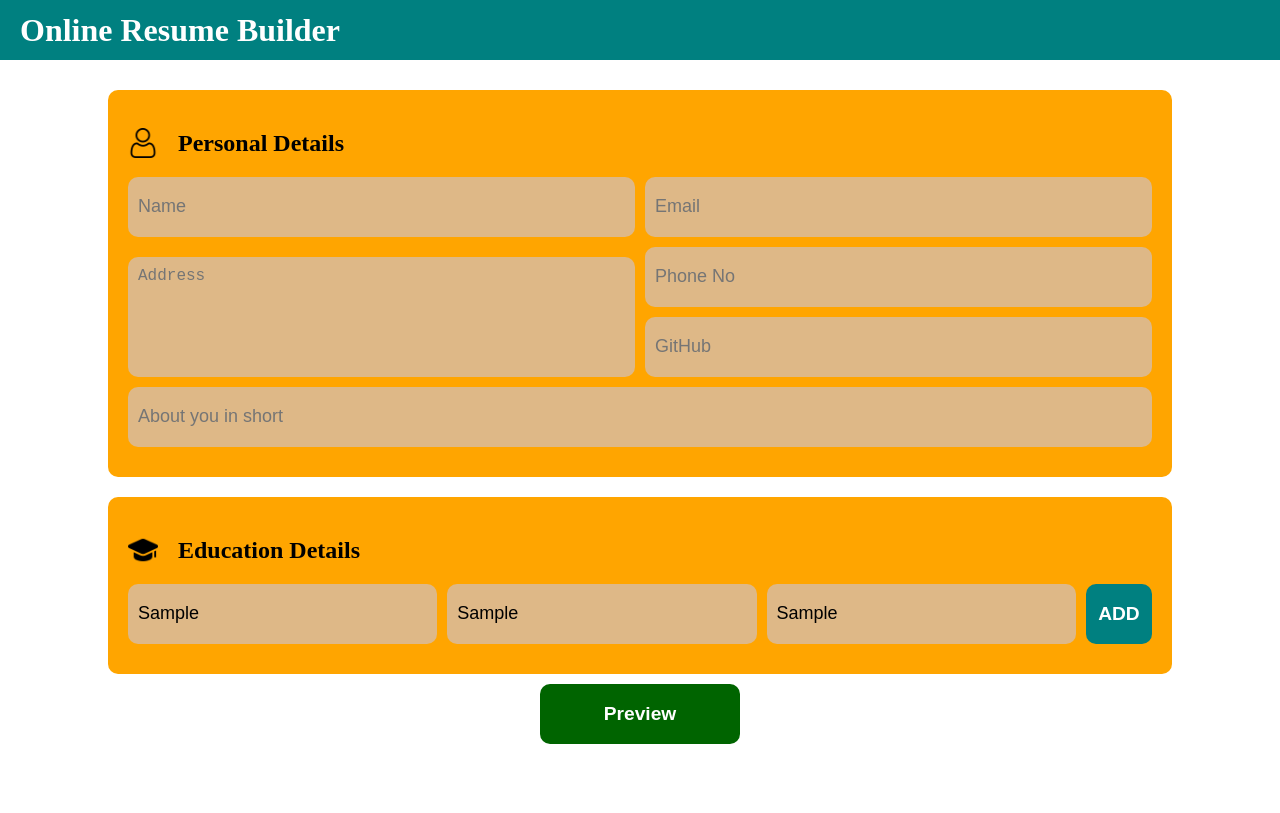
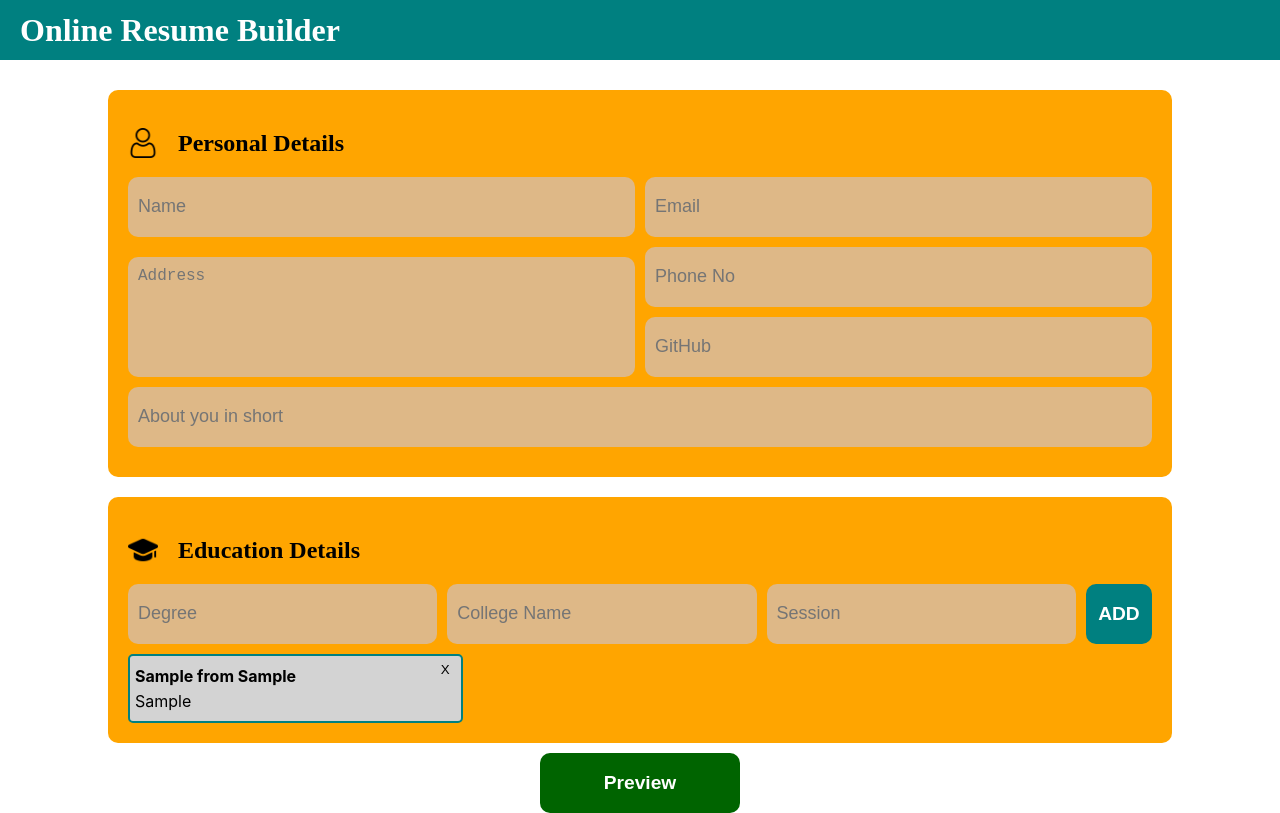
Before and after one commit to shyam-amahahealth/Resume-Builder, a React (Create React App) app: page / in a window 1280 px wide. Both pictures are taken after typing "Sample", "Sample", "Sample" into the empty fields and a click on the button "ADD". Built offline with nearby package versions, Linux system fonts and the light colour scheme.

Commit message:
Educational detail form is ready with full working

```diff
--- a/src/App.js
+++ b/src/App.js
@@ -7,13 +7,15 @@ import storage from "redux-persist/lib/storage";
 import { persistStore, persistReducer } from "redux-persist";
 import Navbar from "./components/Navbar";
 import PersonalDetails from "./components/PersonalDetails";
-import PersonalDetailReducer from "./store/reducer/personalDetail";
+import PersonalDetailReducer from "./store/reducer/personalDetailReducer";
 import Modal from "./components/Modal";
 import Button from "./styles/Button";
 import EducationDetails from "./components/EducationDetails";
+import EducationalDetailReducer from "./store/reducer/educationalDetailReducer";
 
 const rootReducer = combineReducers({
   PersonalDetails: PersonalDetailReducer,
+  EducationDetails:EducationalDetailReducer
 });
 
 const persistConfig = {
--- a/src/components/EducationDetails.js
+++ b/src/components/EducationDetails.js
@@ -1,16 +1,46 @@
-import React from "react";
+import React, { useState } from "react";
 import {
   FormAvatar,
   FormAvatarIcon,
   FormContainer,
   FormHeading,
+  GridContainer,
   TextInputContainer,
 } from "../styles/formStyle";
 import educationDetailIcon from "../assets/graduation.png";
 import TextInput from "./TextInput";
 import Button from "../styles/Button";
+import { useDispatch, useSelector } from "react-redux";
+import { addEducationalDetailAction } from "../store/action/eductionalDetailAction";
+import EducationGridItem from "./EducationGridItem";
 
 const EducationDetails = () => {
+  const educationalDetails = useSelector((state) => state.EducationDetails);
+  const dispatch = useDispatch();
+  const [degree, setDegree] = useState("");
+  const [college, setCollege] = useState("");
+  const [session, setSession] = useState("");
+  const AddEducationalDetail = () => {
+    if (degree && college && session) {
+      dispatch(
+        addEducationalDetailAction([
+          ...educationalDetails.educationDetail,
+          { college: college, degree: degree, session: session },
+        ])
+      );
+      setCollege("");
+      setDegree("");
+      setSession("");
+    }
+  };
+
+  const removeEducationalDetail = (index) => {
+    const updatedDetails = educationalDetails.educationDetail.filter(
+      (_, i) => i !== index
+    );
+    dispatch(addEducationalDetailAction(updatedDetails));
+  };
+
   return (
     <FormContainer>
       <FormAvatar>
@@ -18,12 +48,40 @@ const EducationDetails = () => {
         <FormHeading>Education Details</FormHeading>
       </FormAvatar>
       <TextInputContainer>
-        <TextInput placeholder={"Degree"} />
-        <TextInput placeholder={"College Name"} />
-        <TextInput placeholder={"Session"} />
-        <Button $inputColor="teal">ADD</Button>
+        <TextInput
+          value={degree}
+          placeholder={"Degree"}
+          onChange={(event) => setDegree(event.target.value)}
+        />
+        <TextInput
+          value={college}
+          placeholder={"College Name"}
+          onChange={(event) => setCollege(event.target.value)}
+        />
+        <TextInput
+          value={session}
+          placeholder={"Session"}
+          onChange={(event) => setSession(event.target.value)}
+        />
+        <Button $inputColor="teal" onClick={() => AddEducationalDetail()}>
+          ADD
+        </Button>
       </TextInputContainer>
+      <GridContainer>
+        {educationalDetails.educationDetail.length !== 0 &&
+          educationalDetails.educationDetail.map((item, index) => {
+            return (
+              <EducationGridItem
+                key={index}
+                item={item}
+                index={index}
+                removeEducationalDetail={removeEducationalDetail}
+              />
+            );
+          })}
+      </GridContainer>
     </FormContainer>
   );
 };
+
 export default EducationDetails;
--- /dev/null
+++ b/src/components/EducationGridItem.js
@@ -0,0 +1,15 @@
+import React from "react";
+import { CloseButton, DegreeInfo, GridItem, SessionInfo } from "../styles/GridItemStyle";
+
+const EducationGridItem = ({ item, index, removeEducationalDetail }) => {
+  return (
+    <GridItem>
+      <CloseButton onClick={() => removeEducationalDetail(index)}>X</CloseButton>
+      <DegreeInfo>
+        {item.degree} from {item.college}
+      </DegreeInfo>
+      <SessionInfo>{item.session}</SessionInfo>
+    </GridItem>
+  );
+};
+export default EducationGridItem;
--- /dev/null
+++ b/src/store/action/eductionalDetailAction.js
@@ -0,0 +1,7 @@
+export const EDUCATIONAL_DETAIL = "EDUCATIONAL_DETAIL";
+export const addEducationalDetailAction = (educationDetail) => {
+  return {
+    type: EDUCATIONAL_DETAIL,
+    educationDetail,
+  };
+};
--- /dev/null
+++ b/src/store/reducer/educationalDetailReducer.js
@@ -0,0 +1,20 @@
+import { EDUCATIONAL_DETAIL } from "../action/eductionalDetailAction";
+
+const initialState = {
+  educationDetail: [],
+};
+
+const EducationalDetailReducer = (state = initialState, action) => {
+  switch (action.type) {
+    case EDUCATIONAL_DETAIL: {
+      return {
+        ...state,
+        educationDetail: action.educationDetail,
+      };
+    }
+    default: {
+      return state;
+    }
+  }
+};
+export default EducationalDetailReducer;
--- a/src/store/reducer/personalDetail.js
+++ b/src/store/reducer/personalDetailReducer.js
@@ -15,7 +15,7 @@ const initialState = {
   github: "",
   about: "",
 };
-const PersonalDetail = (state = initialState, action) => {
+const PersonalDetailReducer = (state = initialState, action) => {
   switch (action.type) {
     case UPDATE_NAME: {
       return {
@@ -58,4 +58,4 @@ const PersonalDetail = (state = initialState, action) => {
     }
   }
 };
-export default PersonalDetail;
+export default PersonalDetailReducer;
--- /dev/null
+++ b/src/styles/GridItemStyle.js
@@ -0,0 +1,31 @@
+import styled from "styled-components";
+export const GridItem = styled.div`
+  border: 2px solid teal;
+  padding: 5px;
+  border-radius: 5px;
+  background-color: lightgray;
+  position: relative;
+  overflow: hidden;
+`;
+
+export const CloseButton = styled.button`
+  position: absolute;
+  top: 5px;
+  right: 5px;
+  background: transparent;
+  border: none;
+  cursor: pointer;
+`;
+
+export const DegreeInfo = styled.p`
+  margin: 5px 0;
+  font-weight: bold;
+`;
+
+export const CollegeInfo = styled.p`
+  margin: 5px 0;
+`;
+
+export const SessionInfo = styled.p`
+  margin: 5px 0;
+`;
--- a/src/styles/formStyle.js
+++ b/src/styles/formStyle.js
@@ -36,3 +36,8 @@ export const TextInputInnerContainer = styled.div`
   flex-direction: column;
   justify-content: space-between;
 `;
+export const GridContainer = styled.div`
+  display: grid;
+  grid-template-columns: repeat(auto-fill, minmax(300px, 1fr));
+  gap: 10px;
+`;
```
